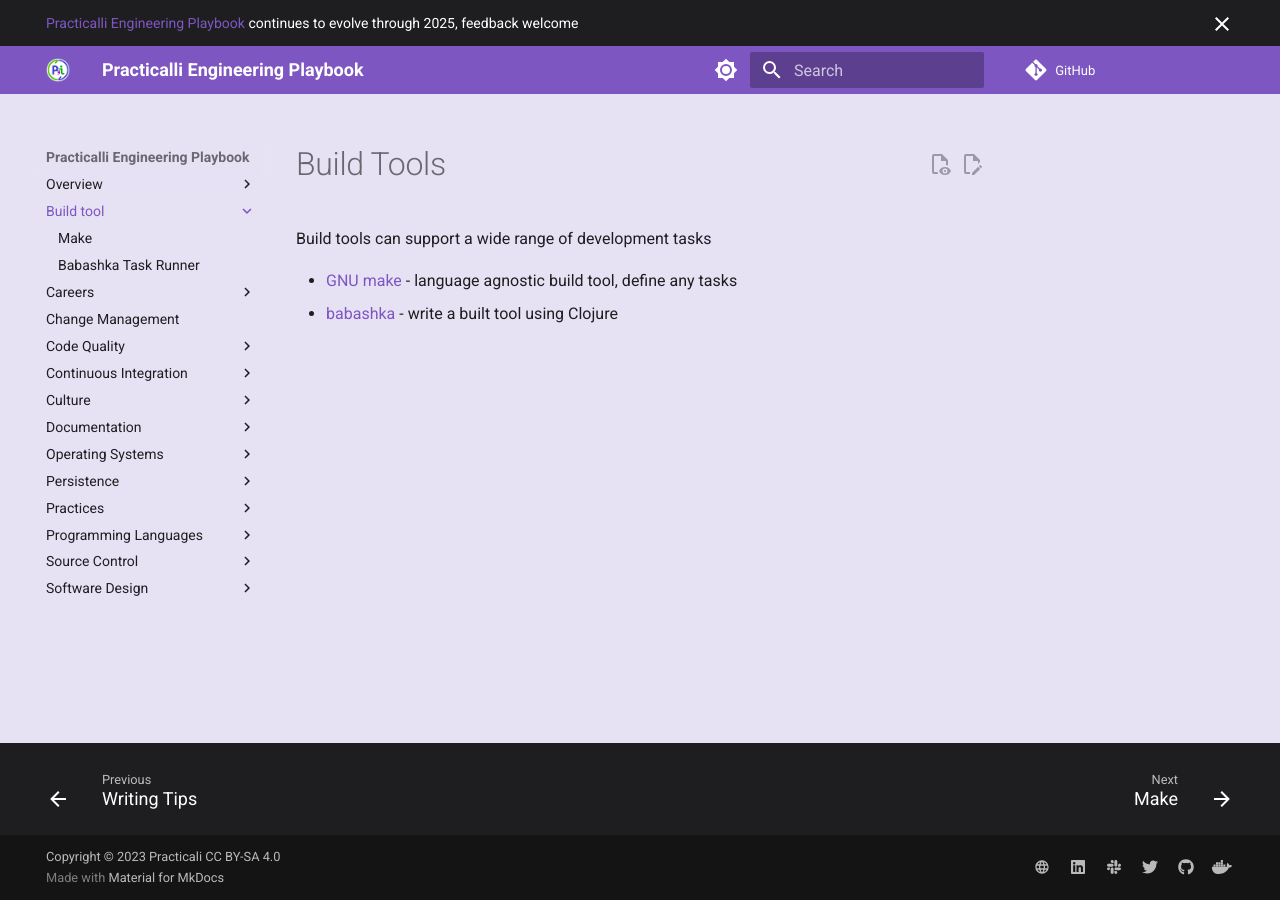
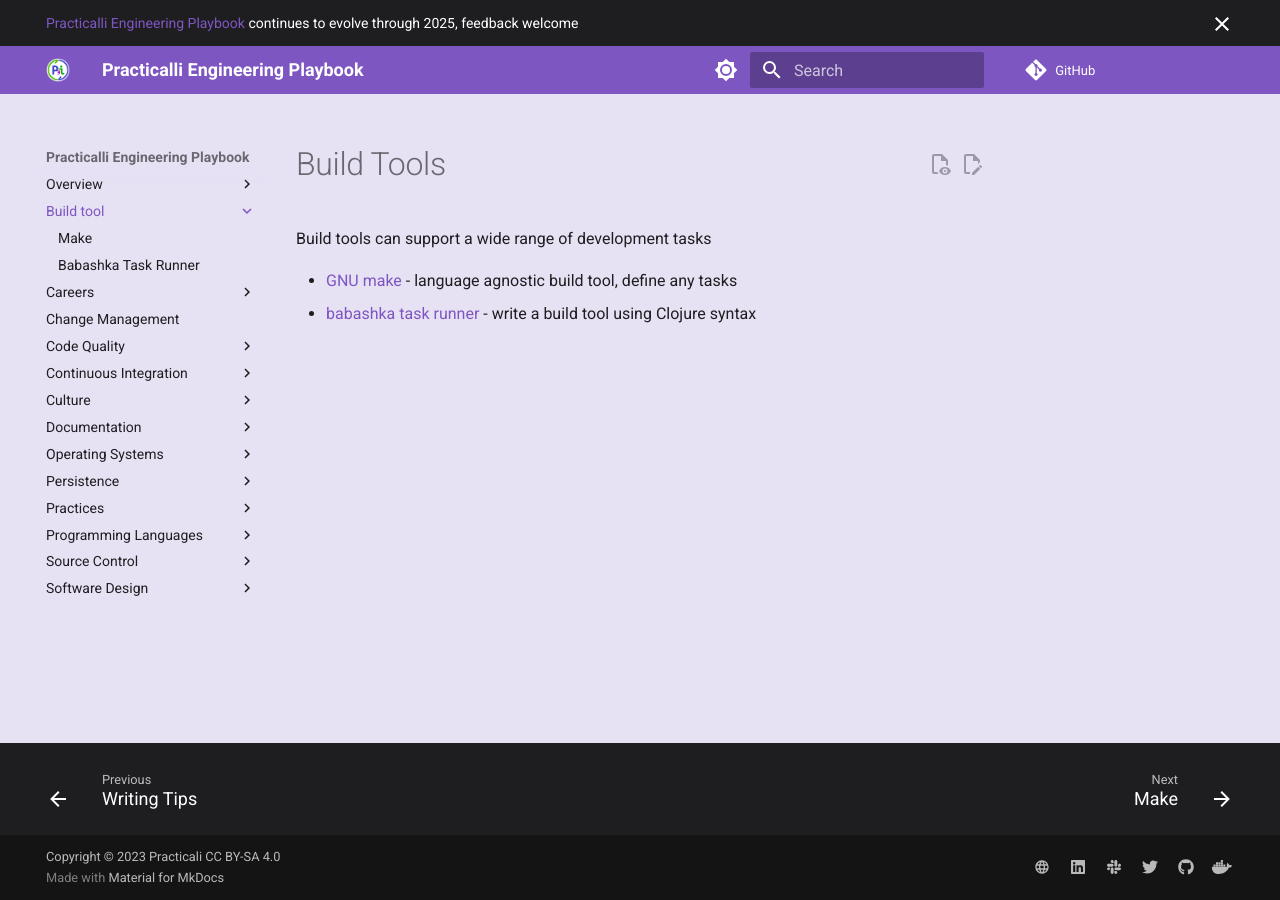
Before and after one commit to practicalli/engineering-playbook, an MkDocs documentation site: the page built from docs/build-tool/index.md, in a window 1280 px wide. Built offline with MkDocs 1.6.1 and Material for MkDocs 9.7.7, drawn with Linux system fonts in a browser that asks for light colours; plug-ins that fetch from the network failed and are left out; comment, search, counter and statistics services are not loaded.

Commit message:
build-tool: update link for babashka task runner
Resolve: #38

```diff
--- a/docs/build-tool/index.md
+++ b/docs/build-tool/index.md
@@ -3,4 +3,4 @@
 Build tools can support a wide range of development tasks
 
 * [GNU make](make.md) - language agnostic build tool, define any tasks
-* [babashka](babashka.md) - write a built tool using Clojure
+* [babashka task runner](babashka-task-runner.md) - write a build tool using Clojure syntax
```
